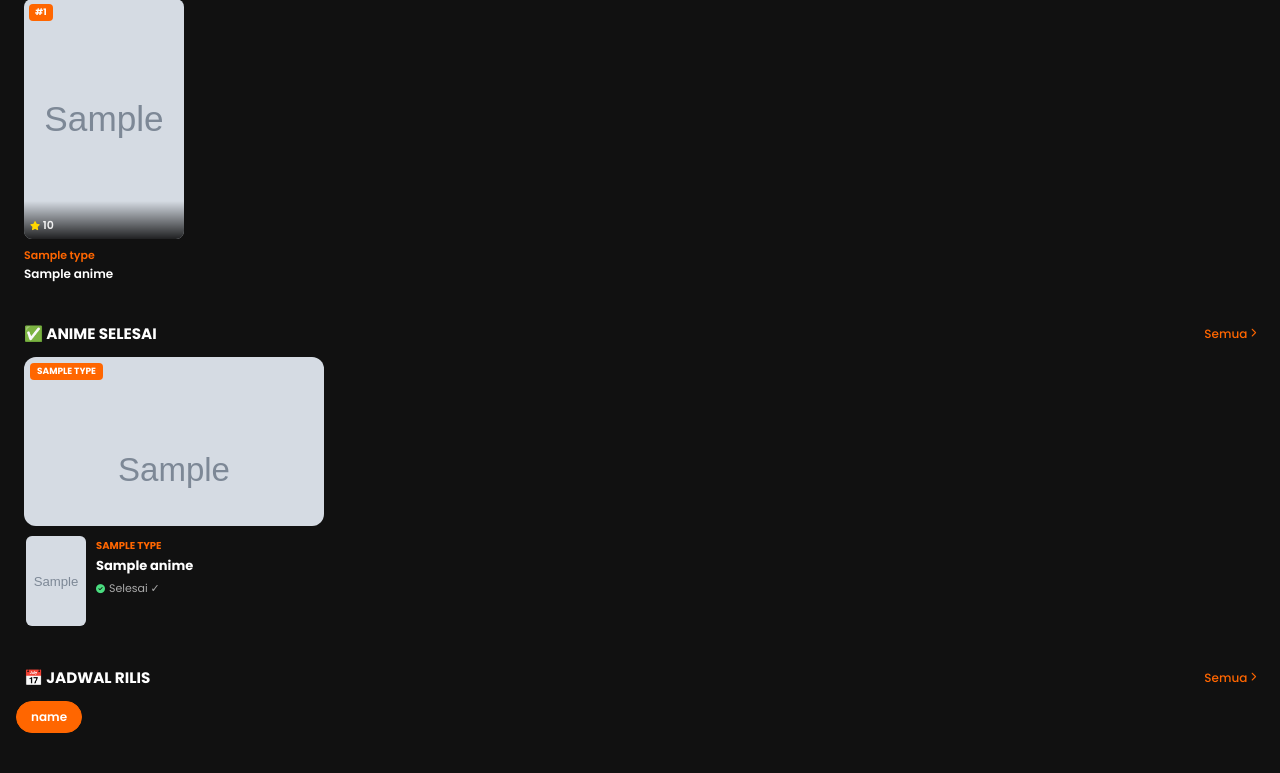
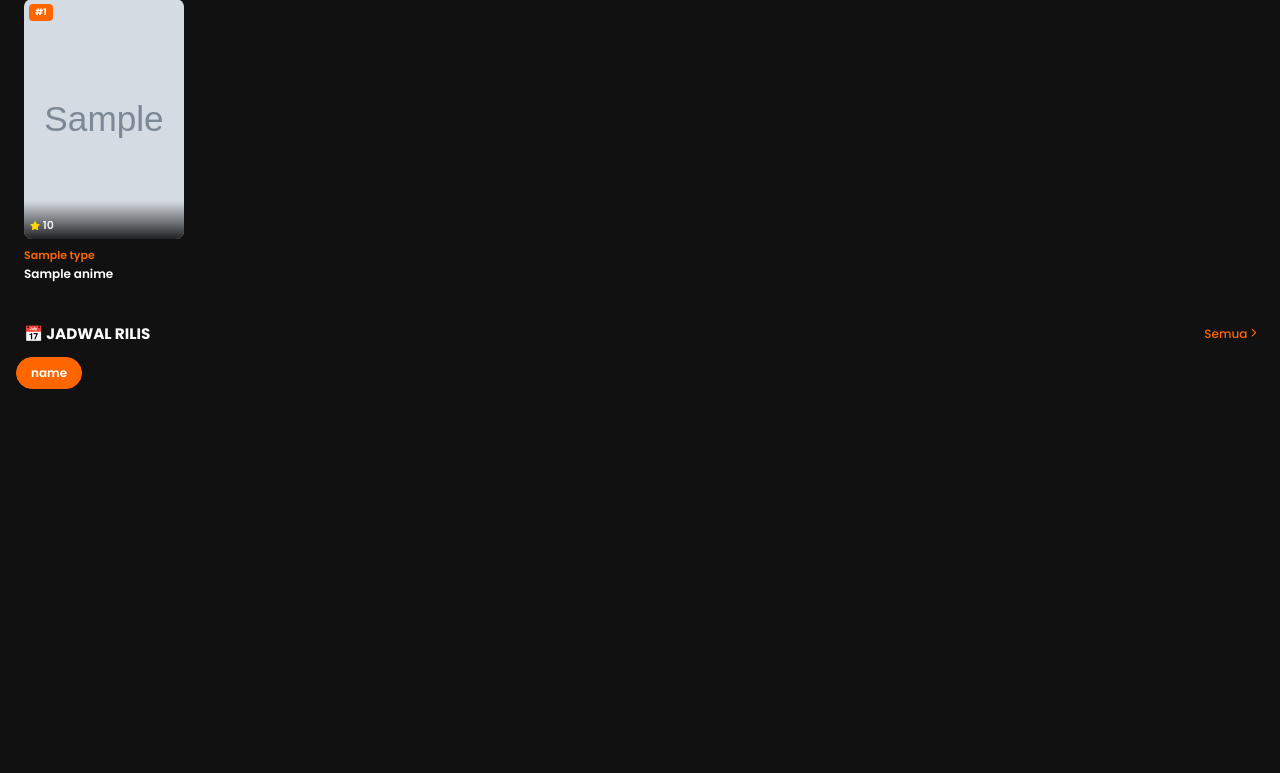
Before and after one commit to RMBLOGG/dayynime, a Flask app: template templates/index.html in a window 1280 px wide. Shown: the part 1345-2118 px from the top of the page. After the commit the page ends 1734 px from the top, so only its background shows below. Run offline with Flask 3, Linux system fonts and the light colour scheme; the template is opened without the code that fills it: most values are stand-ins (such as "Sample title", 1, 10 or a date in 2020); grey boxes marked "Sample" are stand-in pictures; a database or web service that is not in the repository returns one stand-in record (values such as "Sample title"); data that the repository does not hold is empty.

Commit message:
Add files via upload

```diff
--- a/templates/index.html
+++ b/templates/index.html
@@ -146,39 +146,6 @@
 </div>
 {% endif %}
 
-<!-- ANIME SELESAI -->
-{% if completed and completed.animes %}
-<div class="section">
-  <div class="section-head">
-    <div class="section-title">✅ ANIME SELESAI</div>
-    <a href="/completed" class="section-more">Semua <i class="fas fa-chevron-right fa-xs"></i></a>
-  </div>
-  <div class="scroll-row ncard-row">
-    {% for anime in completed.animes[:10] %}
-    <a href="/anime/{{ anime.slug }}" class="ncard">
-      <div class="ncard-banner">
-        <img src="{{ anime.poster }}" alt="{{ anime.title }}" loading="lazy" onerror="this.src='/static/no-image.svg'">
-        {% if anime.type %}<div class="ncard-typebadge">{{ anime.type }}</div>{% endif %}
-      </div>
-      <div class="ncard-bottom">
-        <div class="ncard-poster">
-          <img src="{{ anime.poster }}" alt="{{ anime.title }}" loading="lazy" onerror="this.src='/static/no-image.svg'">
-        </div>
-        <div class="ncard-info">
-          <div class="ncard-genre">{{ anime.type or 'Anime' }}</div>
-          <div class="ncard-title">{{ anime.title }}</div>
-          <div class="ncard-meta">
-            <i class="fas fa-circle-check" style="color:#4ade80;font-size:9px;"></i>
-            <span>Selesai ✓</span>
-          </div>
-        </div>
-      </div>
-    </a>
-    {% endfor %}
-  </div>
-</div>
-{% endif %}
-
 <!-- JADWAL RILIS -->
 {% if schedule and schedule.schedule %}
 <div class="section">
```
